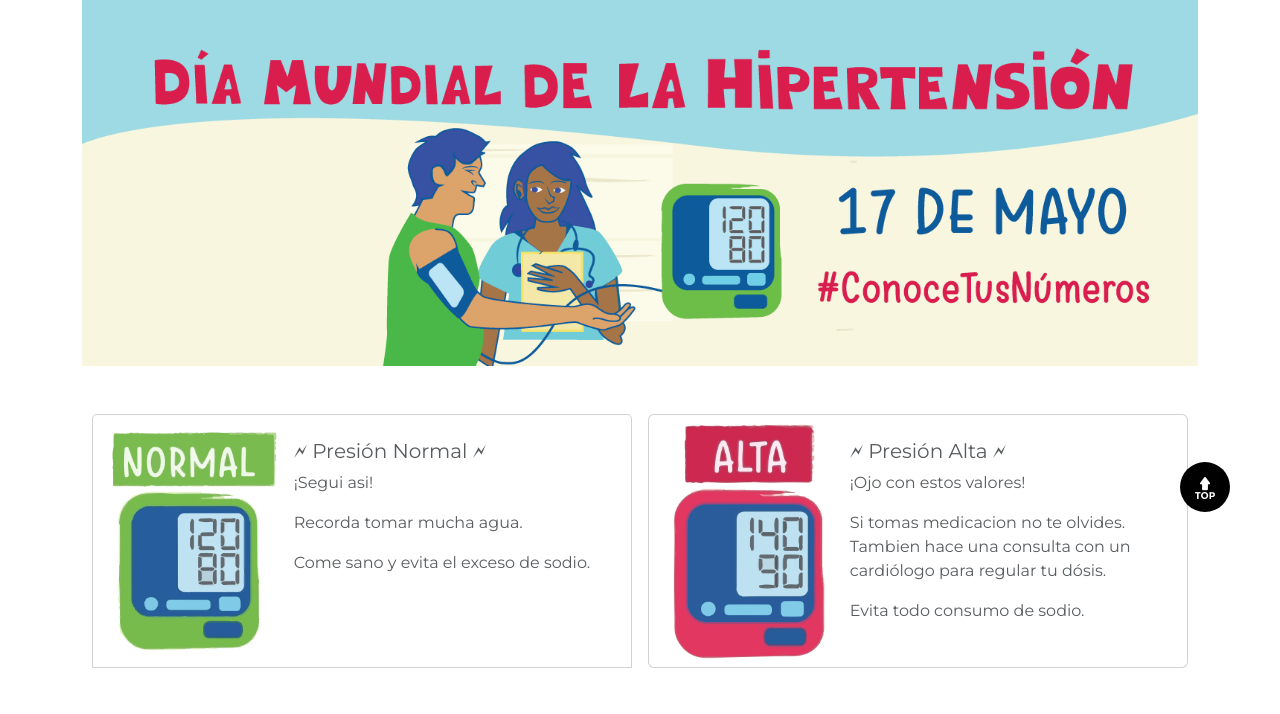
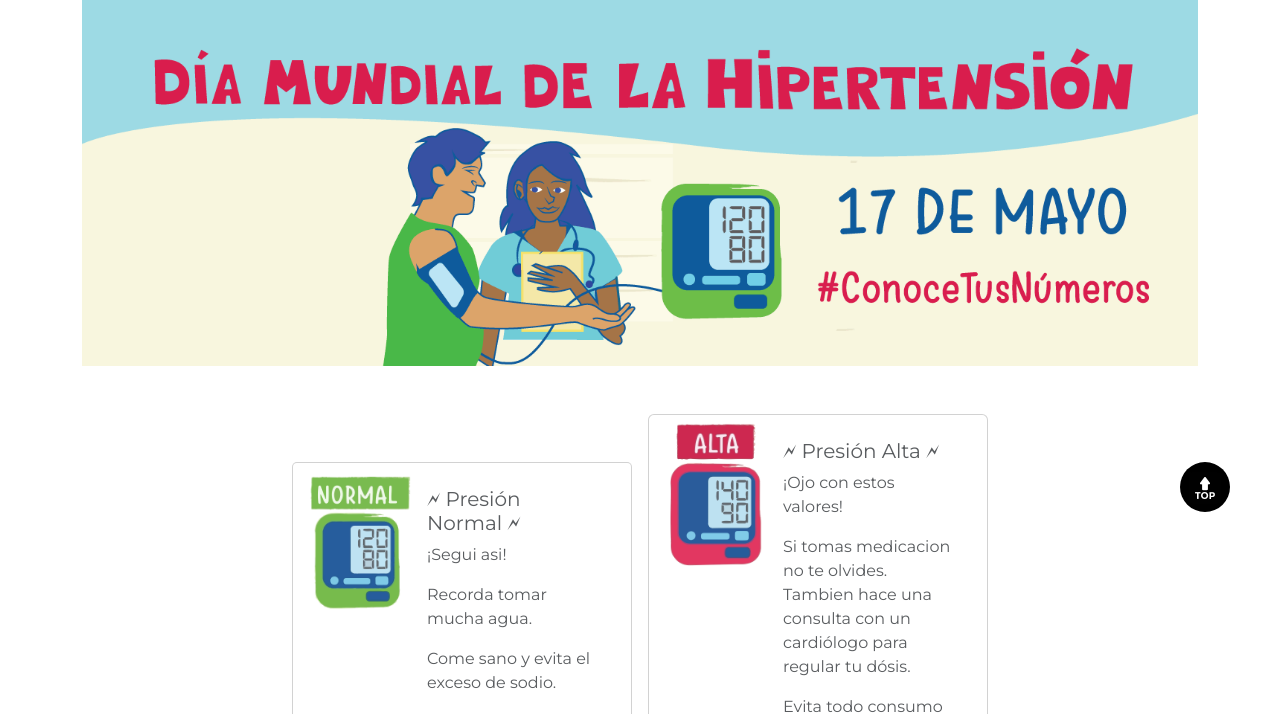
Before and after one commit to Sebastowers73/Web, a plain HTML site: page index.html in a window 1280 px wide. Shown: the part 238-952 px from the top of the page. Drawn offline with nearby package versions, Linux system fonts and the light colour scheme.

Commit message:
Update estilos.css

```diff
--- a/assets/css/estilos.css
+++ b/assets/css/estilos.css
@@ -46,5 +46,5 @@ nav .logo-home{ width: 200px;}
 }
 
 .card-header{
-    max-width: 540px;
+    max-width: 340px;
 }
```
